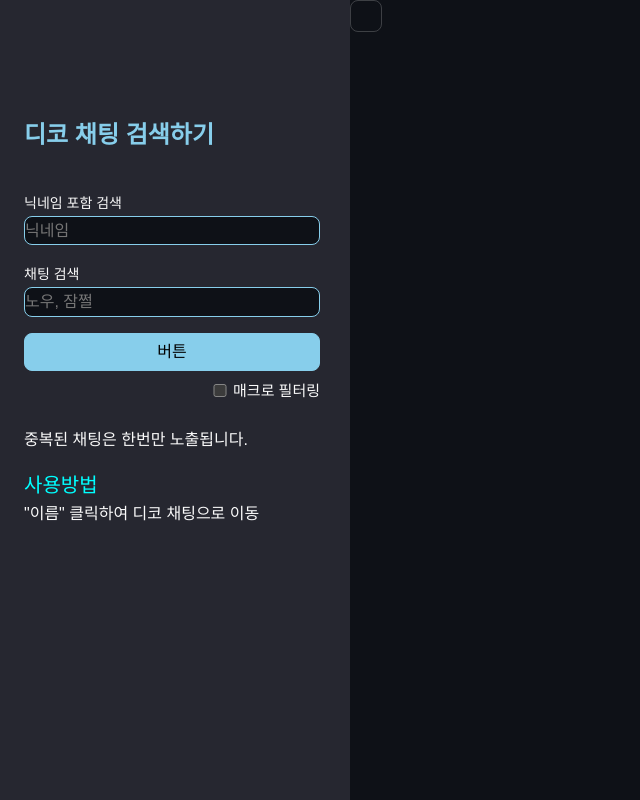
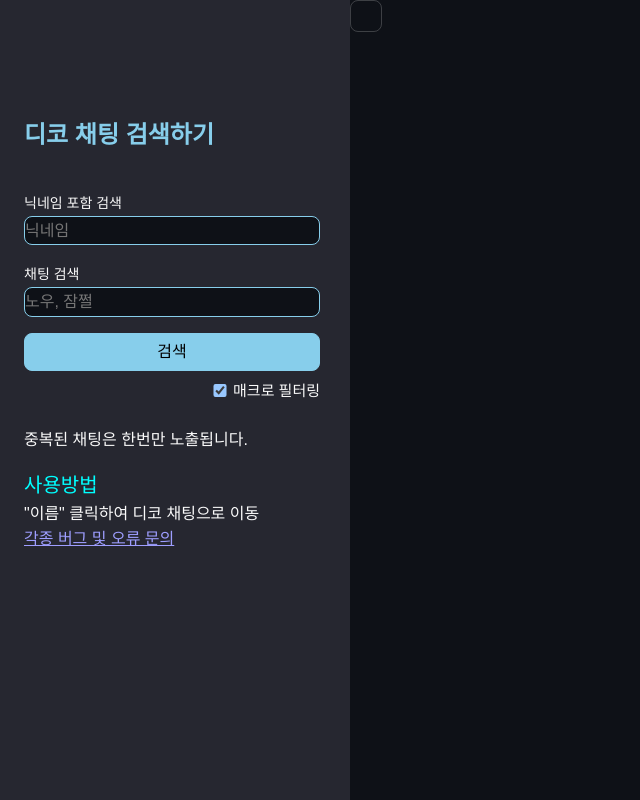
Before and after one commit to hereokay/discord_front, a React (Create React App) app: page / in a window 1280 px wide. Shown: the whole page, without its empty margins (0-640 px from the left). Built offline with nearby package versions, Linux system fonts and the light colour scheme.

Commit message:
index.html 설명 수정

```diff
--- a/public/index.html
+++ b/public/index.html
@@ -7,7 +7,7 @@
     <meta name="theme-color" content="#000000" />
     <meta
       name="description"
-      content="Web site created using create-react-app"
+      content="mapleland discord search app"
     />
     <link rel="apple-touch-icon" href="%PUBLIC_URL%/logo192.png" />
     <!--
--- a/src/components/ChatInput/ChatInput.js
+++ b/src/components/ChatInput/ChatInput.js
@@ -4,6 +4,10 @@ import './ChatInput.css'; // 여기에 CSS 스타일을 정의합니다.
 function ChatInput({ onNewMessages }) {
 
   function highlightKeyword(content, keyword, option) {
+
+    content = content.replace(/[@┏━┓┛┗]/g, '');
+
+
     // 키워드와 옵션이 없으면 원본 내용을 반환
     if (!keyword && !option) return content;
 
@@ -25,7 +29,7 @@ function ChatInput({ onNewMessages }) {
     }
 
     return highlightedContent;
-}
+  }
 
 
 
@@ -34,7 +38,7 @@ function ChatInput({ onNewMessages }) {
   const [itemSearch, setItemSearch] = useState('');
   const [optionSearch, setOptionSearch] = useState('');
   const [errorMessage, setErrorMessage] = useState('');
-  const [isChecked, setIsChecked] = useState(false); // 체크박스 상태 관리
+  const [isChecked, setIsChecked] = useState(true); // 체크박스 상태 관리
   const [isLoading, setIsLoading] = useState(false);
 
 
@@ -83,11 +87,14 @@ function ChatInput({ onNewMessages }) {
         })
       });
 
+
+
       if (!response.ok) {
         throw new Error(`Error: ${response.status}`);
       }
 
       const data = await response.json();
+      console.log((data))
 
       data.map((msg) =>{
         msg.content = highlightKeyword(msg.content,itemSearch,optionSearch);
@@ -140,7 +147,7 @@ function ChatInput({ onNewMessages }) {
           />
         </div> */}
         <div>
-        <button className='searchButton' onClick={handleSubmit}>{isLoading ? '쿼리중' : '버튼'}</button>
+        <button className='searchButton' onClick={handleSubmit}>{isLoading ? '쿼리중' : '검색'}</button>
         {errorMessage && <div className="error-message">검색할 채팅이 2글자 이상인지 확인해주세요</div>}
         <div className='macro'>
           <input className='macro-btn'
@@ -161,7 +168,10 @@ function ChatInput({ onNewMessages }) {
             사용방법
           </div>
           <div>
-              "이름" 클릭하여 디코 채팅으로 이동
+            "이름" 클릭하여 디코 채팅으로 이동
+          </div>
+          <div>
+            <a href='https://open.kakao.com/o/stS2Rhag'>각종 버그 및 오류 문의</a>
           </div>
         </div>
 
```
